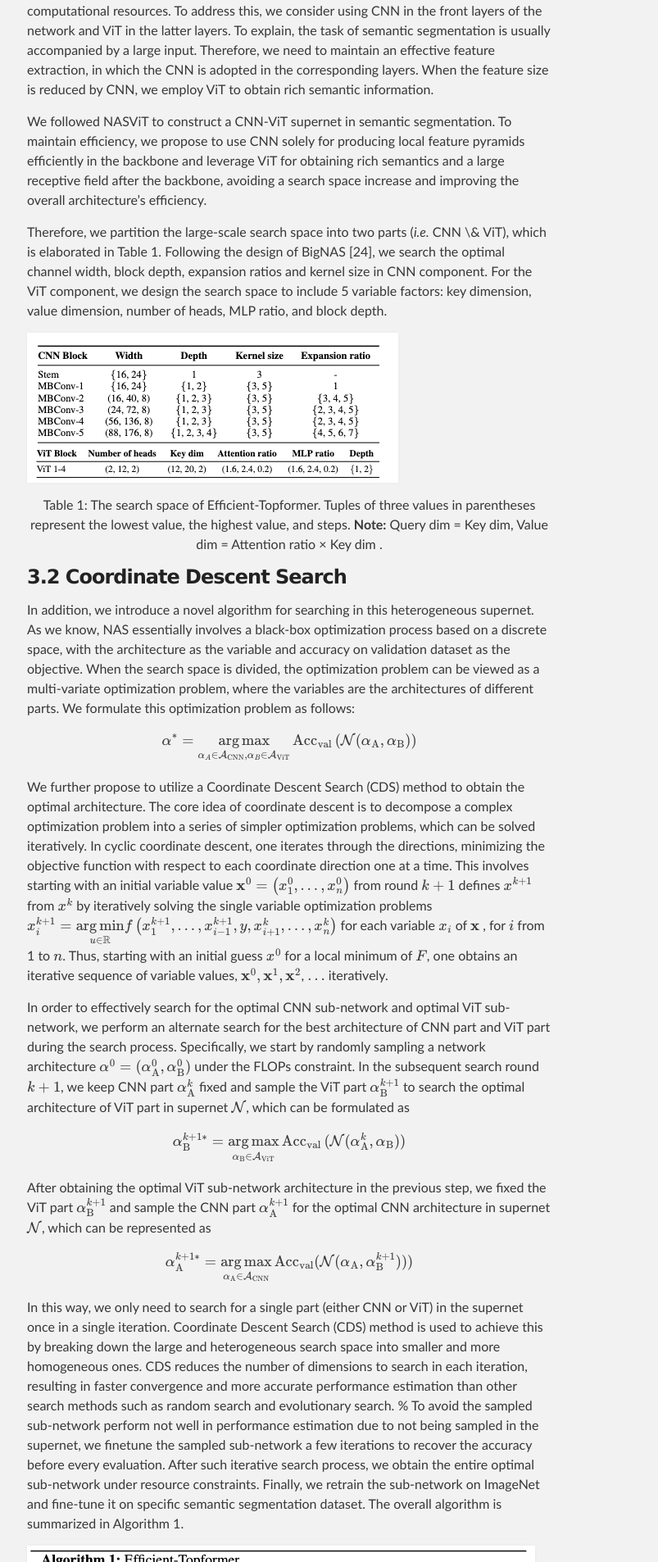
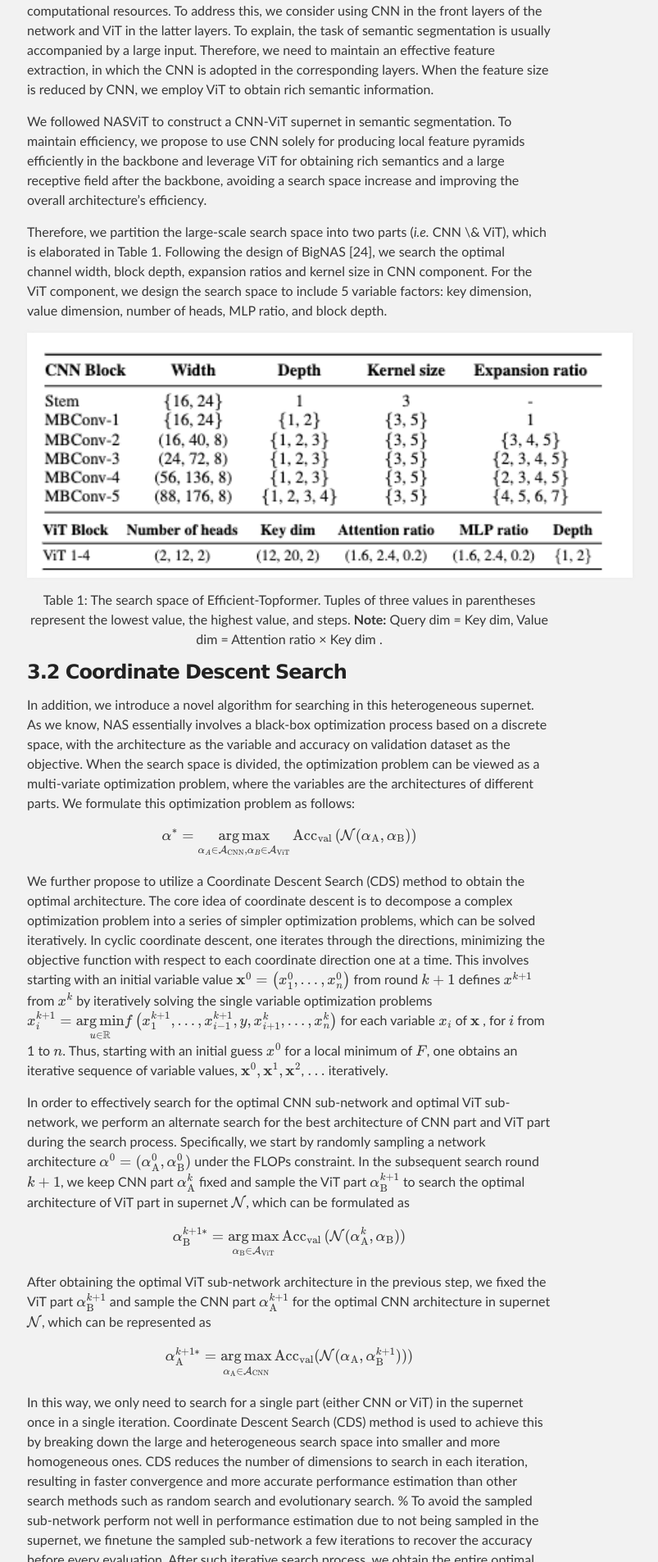
Before and after one commit to starFalll/CS766_S24, a Jekyll site: the page built from index.md, in a window 1280 px wide. Shown: the part 4494-6400 px from the top of the page at 82% size, without its empty margins (287-1090 px from the left). Built offline with Jekyll 4.4.1, drawn with Linux system fonts in a browser that asks for light colours; our own code applies the rules of GitHub Pages for plain Markdown files.

Commit message:
modify pic size

```diff
--- a/index.md
+++ b/index.md
@@ -21,7 +21,9 @@ As shown in Figure 1, the NAS model searched by our algorithm can achieve the b
 
 -   We proposed a novel CDS method to efficiently explore the proposed search space. This method is both simple and effective, allowing for quick convergence in problems where computing gradients is infeasible (e.g. architecture search).
 
-![Figure 1](figure/pareto.png)
+<p align="center">
+<img width="1000" src="./figure/pareto.png" />
+</p>
 
 <div style="text-align: center;">      Figure 1: The latency, mIoU performance versus model size on the ADE20K val set. Our methods achieve a better accuracy-latency trade-off. The latency is measured on a single Qualcomm Snapdragon 865 with input size 512×512, and only an ARM CPU core is used for speed testing. * indicates the input size is 448×448.</div>
 
@@ -68,7 +70,9 @@ Finally, TopFormer splits scale-aware global semantics by channels of tokens fro
 
 The overview of Efficient-Topformer is illustrated in Figure 2, which aims to find an efficient model for semantic segmentation. We design a new search space that takes advantage of both CNN and ViT (Sec 31.). Additionally, to fully utilize the supernets, we proposed Coordinate Descent Search to search the optimal model (Sec 3.2).
 
-![Figure 2](figure/pipeline.png)
+<p align="center">
+<img width="1000" src="./figure/pipeline.png" />
+</p>
 
 <div style="text-align: center;">      Figure 2: Overview of the proposed Efficient-Topformer. <span style="font-weight: bold;">Left</span>: the search space. <span style="font-weight: bold;">Right</span>: the search pipeline. The search space consists of CNN part and ViT part. In addition, we propose Coordinate Descend Search method to iteratively search for the optimal architecture.</div>
 
@@ -81,7 +85,9 @@ We followed NASViT to construct a CNN-ViT supernet in semantic segmentation. To
 
 Therefore, we partition the large-scale search space into two parts (*i.e.* CNN \& ViT), which is elaborated in Table 1.  Following the design of BigNAS [24], we search the optimal channel width, block depth, expansion ratios and kernel size in CNN component. For the ViT component, we design the search space to include 5 variable factors: key dimension, value dimension, number of heads, MLP ratio, and block depth.
 
-![Table 1](figure/table1.jpg)
+<p align="center">
+<img width="1000" src="./figure/table1.jpg" />
+</p>
 
 <div style="text-align: center;">      Table 1: The search space of Efficient-Topformer. Tuples of three values in parentheses represent the lowest value, the highest value, and steps. <span style="font-weight: bold;">Note:</span> Query dim = Key dim, Value dim = Attention ratio &times; Key dim .</div>
 
@@ -94,7 +100,6 @@ $$
 \alpha^*=\underset{\alpha_A \in \mathcal{A}_\text{CNN}, \alpha_B \in \mathcal{A}_\text{ViT}}{\arg \max } \operatorname{Acc}_{\text {val }}(\mathcal{N}(\alpha_{\text{A}}, \alpha_{\text{B}}))
 $$
 </div>
-
 We further propose to utilize a Coordinate Descent Search (CDS) method to obtain the optimal architecture.
 The core idea of coordinate descent is to decompose a complex optimization problem into a series of simpler optimization problems, which can be solved iteratively. In cyclic coordinate descent, one iterates through the directions, minimizing the objective function with respect to each coordinate direction one at a time. This involves starting with an initial variable value
 \\(\mathbf{x}^0=\left(x_1^0, \ldots, x_n^0\right)\\) from round \\(k+1\\) defines \\(x^{k+1}\\) from \\(x^{k}\\) by iteratively solving the single variable optimization problems \\(x_i^{k+1}=\underset{u \in \mathbb{R}}{\arg \min } f\left(x_1^{k+1}, \ldots, x_{i-1}^{k+1}, y, x_{i+1}^k, \ldots, x_n^k\right)\\) for each variable \\(x_{i}\\) of \\(\mathbf{x}\\) , for \\(\textit{i}\\) from 1 to \\(\textit{n}\\). Thus, starting with an initial guess \\(x^{0}\\) for a local minimum of \\(F\\), one obtains an iterative sequence of variable values, \\(\mathbf{x}^0, \mathbf{x}^1, \mathbf{x}^2\\), \\(\ldots\\) iteratively.
@@ -115,15 +120,14 @@ $$
 \alpha^{k+1 *}_{\text{A}}=\underset{\alpha_{\text{A}} \in \mathcal{A}_\text{CNN}}{\arg \max }  \operatorname{Acc}_{\text{val}}(\mathcal{N}(\alpha_{\text{A}},\alpha^{k+1}_{\text{B}})))
 $$
 </div>
-
 In this way, we only need to search for a single part (either CNN or ViT) in the supernet once in a single iteration.
 Coordinate Descent Search (CDS) method is used to achieve this by breaking down the large and heterogeneous search space into smaller and more homogeneous ones. CDS reduces the number of dimensions to search in each iteration, resulting in faster convergence and more accurate performance estimation than other search methods such as random search and evolutionary search.
 % To avoid the sampled sub-network perform not well in performance estimation due to not being sampled in the supernet, we finetune the sampled sub-network a few iterations to recover the accuracy before every evaluation.
 After such iterative search process, we obtain the entire optimal sub-network under resource constraints. Finally, we retrain the sub-network on ImageNet and fine-tune it on specific semantic segmentation dataset. The overall algorithm is summarized in Algorithm 1.
 
-![Algorithm 1](figure/algorithm1.png)
-
-
+<p align="center">
+<img width="1000" src="./figure/algorithm1.png" />
+</p>
 
 ## 4 Experiments
 
@@ -141,7 +145,9 @@ Our implementation is based on MMSegmentation [38] and Pytorch. The supernet is
 
 We perform the proposed Efficient-Topformer and find multiple models with diverse FLOPs constraints. The models were retrained on ImageNet and fine-tuned on specific semantic segmentation datasets. The results on ADE20K validation set are reported in Table 2.
 
-![Table 2](figure/table2.png)
+<p align="center">
+<img width="1000" src="./figure/table2.png" />
+</p>
 
 <div style="text-align: center;">      Table 2: Results on ADE20K <em>val</em> set. Latency and FLOPs calculation adopt images with 512 &times; 512 resolution as input. * indicates results are obtained with 448 &times; 448 resolution as input. Latency is measured based on a single Qualcomm Snapdragon 865 processor. The mIoU is reported with single-scale inference.</div>
 
@@ -149,7 +155,9 @@ Latency is measured on a mobile device with a single Qualcomm Snapdragon 865 pro
 
 We further evaluate Efficient-Topformer on COCO-Stuff val set which is shown in Table 3. It can be seen that the base version of Efficient-Topformer achieves 34.64\\(\%\\) mIoU with 1.8G FLOPs, while outperforming TopFormer-B, by a mIoU of 1.21\\(\%\\) with the same FLOPs. It is shown that our approach achieves a better accuracy-efficiency trade-off than other previous approaches.
 
-![Table 3](figure/table3.png)
+<p align="center">
+<img width="1000" src="./figure/table3.png" />
+</p>
 
 <div style="text-align: center;">      Table 3: Results on COCO-Stuff <em>val</em> set. FLOPs calculation adopt images with 512 &times; 512 resolution as input. The mIoU is reported with single-scale inference.</div>
 
@@ -157,7 +165,9 @@ We further evaluate Efficient-Topformer on COCO-Stuff val set which is shown in
 
 We show the architecture visualization of the searched models Efficient-Topformer-B, Efficient-Topformer-S, Efficient-Topformer-T in Figure 3. For brevity, we only visualize the CNN and ViT part of different sub-networks.
 
-![Figure 3](figure/subnet.png)
+<p align="center">
+<img width="1000" src="./figure/subnet.png" />
+</p>
 
 <div style="text-align: center;">Figure 3: Architecture visualization of the models Efficient-Topformer-B, Efficient-Topformer-S, Efficient-Topformer-T.</div>
 
@@ -167,7 +177,9 @@ The architecture of Efficient-Topformer base model is a combination of a small C
 
 We present some visualization comparisons between TopFormer-B and the proposed Efficient-Topformer on the ADE20K validation (val) set. As shown in Figure 4, the proposed method could achieve better segmentation results than TopFormer-B.
 
-![Figure 4](figure/visualization.png)
+<p align="center">
+<img width="1000" src="./figure/visualization.png" />
+</p>
 
 <div style="text-align: center;">Figure 4: The visualization comparisons of the TopFormer-B and the proposed Efficient-Topformer on ADE20K val set. We use Efficient-Topformer-B to conduct visualization.</div>
 
```
